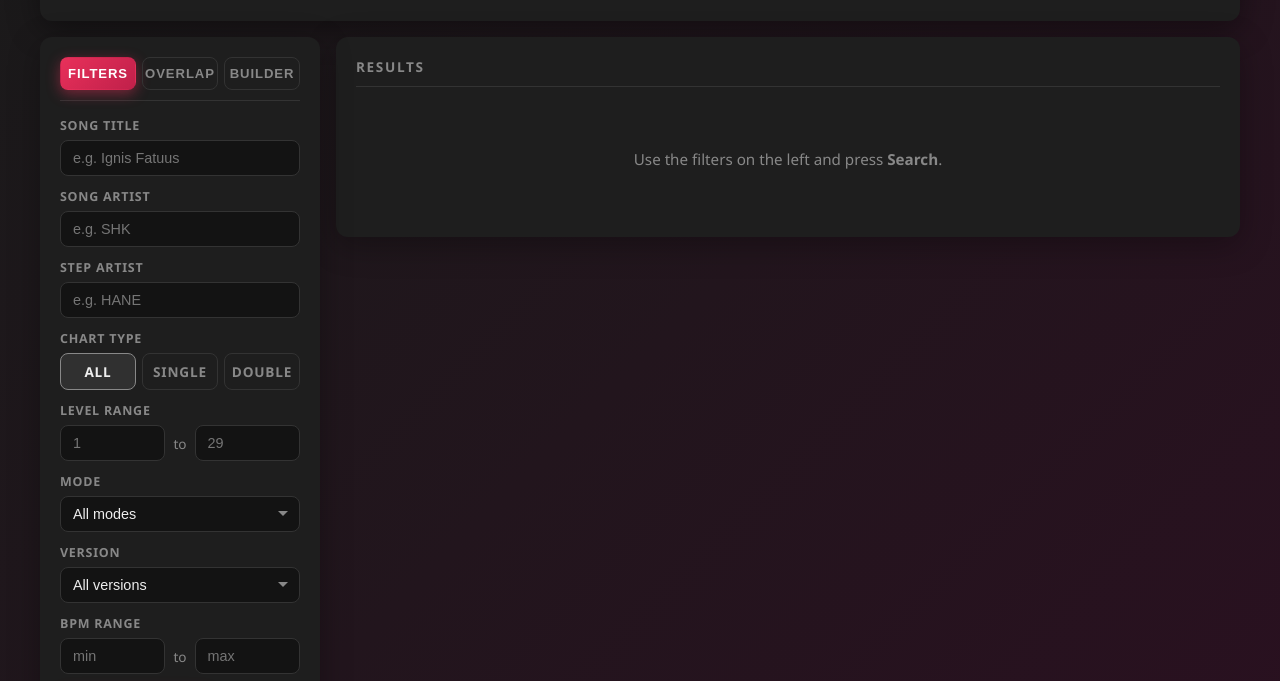
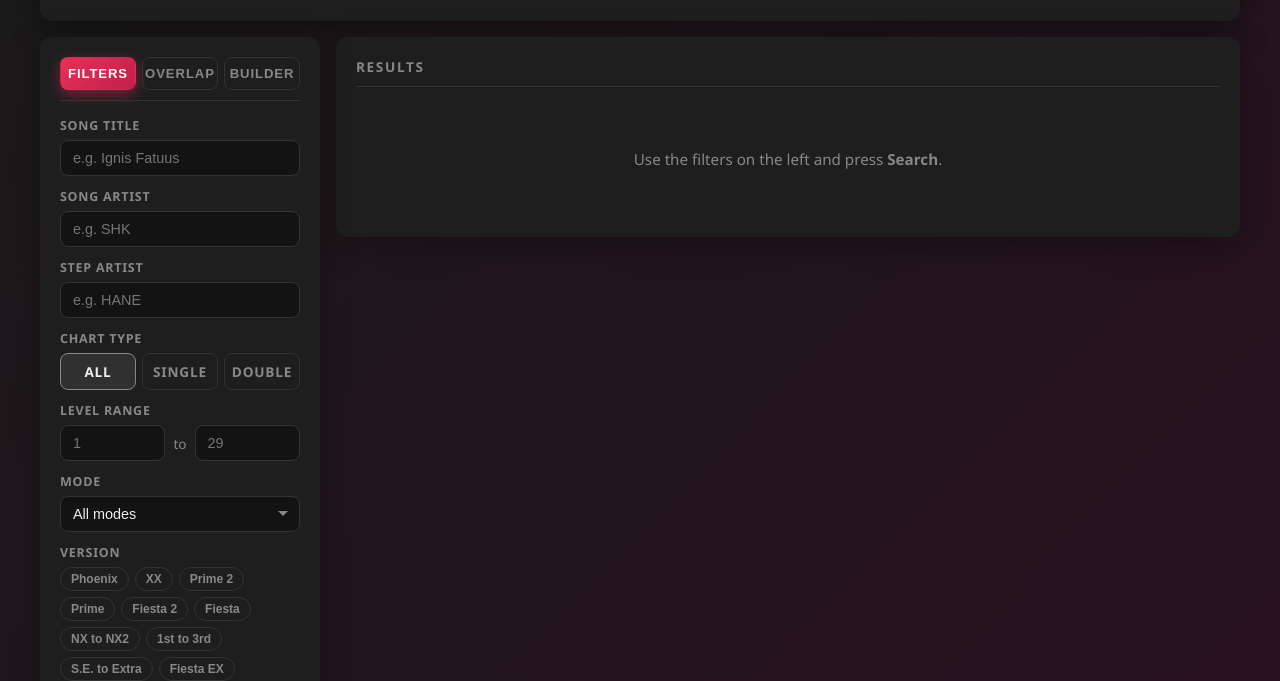
Before and after one commit to eparraga95/pick_it_up, a website: page public/index.html in a window 1280 px wide. Shown: the part 124-805 px from the top of the page. Drawn offline with Linux system fonts and the light colour scheme.

Commit message:
feat: version selectors instead of dropdown

```diff
--- a/public/app.js
+++ b/public/app.js
@@ -42,7 +42,7 @@ async function init() {
   }
 }
 
-// ── Populate version dropdown ────────────────────────────────────────────
+// ── Populate version chips ───────────────────────────────────────────────
 
 const VERSION_LABELS = {
   phoenix: "Phoenix",
@@ -76,12 +76,17 @@ function populateVersionFilter(songs) {
     return av - bv;
   });
 
-  const sel = document.getElementById("f-version");
+  const container = document.getElementById("f-version-chips");
   versions.forEach((v) => {
-    const opt = document.createElement("option");
-    opt.value = v;
-    opt.textContent = labelFor(v);
-    sel.appendChild(opt);
+    const chip = document.createElement("button");
+    chip.type = "button";
+    chip.className = "version-chip";
+    chip.dataset.version = v;
+    chip.textContent = labelFor(v);
+    chip.addEventListener("click", () => {
+      chip.classList.toggle("active");
+    });
+    container.appendChild(chip);
   });
 }
 
@@ -201,7 +206,10 @@ function getFilters() {
     levelMin: parseInt(document.getElementById("f-level-min").value) || 1,
     levelMax: parseInt(document.getElementById("f-level-max").value) || 29,
     mode: document.getElementById("f-mode").value,
-    version: document.getElementById("f-version").value,
+    version: new Set(
+      [...document.querySelectorAll("#f-version-chips .version-chip.active")]
+        .map(c => c.dataset.version.toLowerCase())
+    ),
     bpmMin: parseInt(document.getElementById("f-bpm-min").value) || null,
     bpmMax: parseInt(document.getElementById("f-bpm-max").value) || null,
   };
@@ -214,7 +222,7 @@ function resetFilters() {
   document.getElementById("f-level-min").value = "";
   document.getElementById("f-level-max").value = "";
   document.getElementById("f-mode").value = "";
-  document.getElementById("f-version").value = "";
+  document.querySelectorAll("#f-version-chips .version-chip").forEach(c => c.classList.remove("active"));
   document.getElementById("f-bpm-min").value = "";
   document.getElementById("f-bpm-max").value = "";
   document.querySelector('input[name="type"][value="all"]').checked = true;
@@ -300,7 +308,7 @@ function runSearch() {
     }
 
     // Version match (at song level)
-    if (f.version && song.version?.toLowerCase() !== f.version.toLowerCase())
+    if (f.version.size > 0 && !f.version.has(song.version?.toLowerCase()))
       continue;
 
     // BPM match (skip songs with null bpm when bpm filter is active)
--- a/public/index.html
+++ b/public/index.html
@@ -111,11 +111,10 @@
             </div>
 
             <div class="filter-group full-width">
-              <label for="f-version">Version</label>
-              <select id="f-version">
-                <option value="">All versions</option>
+              <label>Version</label>
+              <div id="f-version-chips" class="version-chips">
                 <!-- populated by JS -->
-              </select>
+              </div>
             </div>
 
             <div class="filter-group full-width">
--- a/public/style.css
+++ b/public/style.css
@@ -215,6 +215,37 @@ h1 {
   outline: none;
   border-color: var(--primary-color);
   box-shadow: 0 0 0 3px var(--primary-glow);
+}
+
+/* Version chips */
+.version-chips {
+  display: flex;
+  flex-wrap: wrap;
+  gap: 6px;
+}
+
+.version-chip {
+  padding: 4px 10px;
+  border-radius: 20px;
+  border: 1.5px solid var(--border-color);
+  background: transparent;
+  color: var(--text-muted);
+  font-size: 0.75rem;
+  font-weight: 600;
+  cursor: pointer;
+  transition: border-color 0.15s, background 0.15s, color 0.15s;
+  white-space: nowrap;
+}
+
+.version-chip:hover {
+  border-color: var(--text-color);
+  color: var(--text-color);
+}
+
+.version-chip.active {
+  border-color: var(--primary-color);
+  background: var(--primary-color);
+  color: #fff;
 }
 
 /* Range row (min / max) */
```
